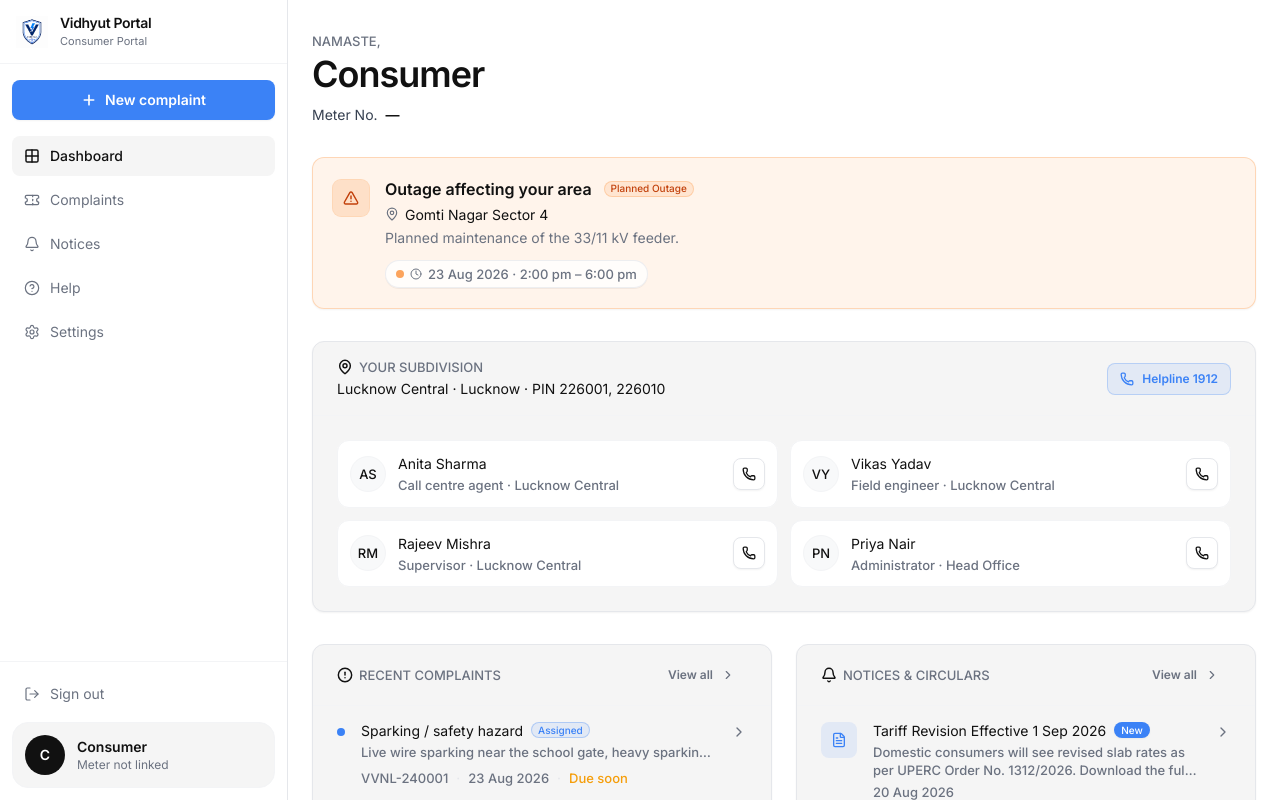
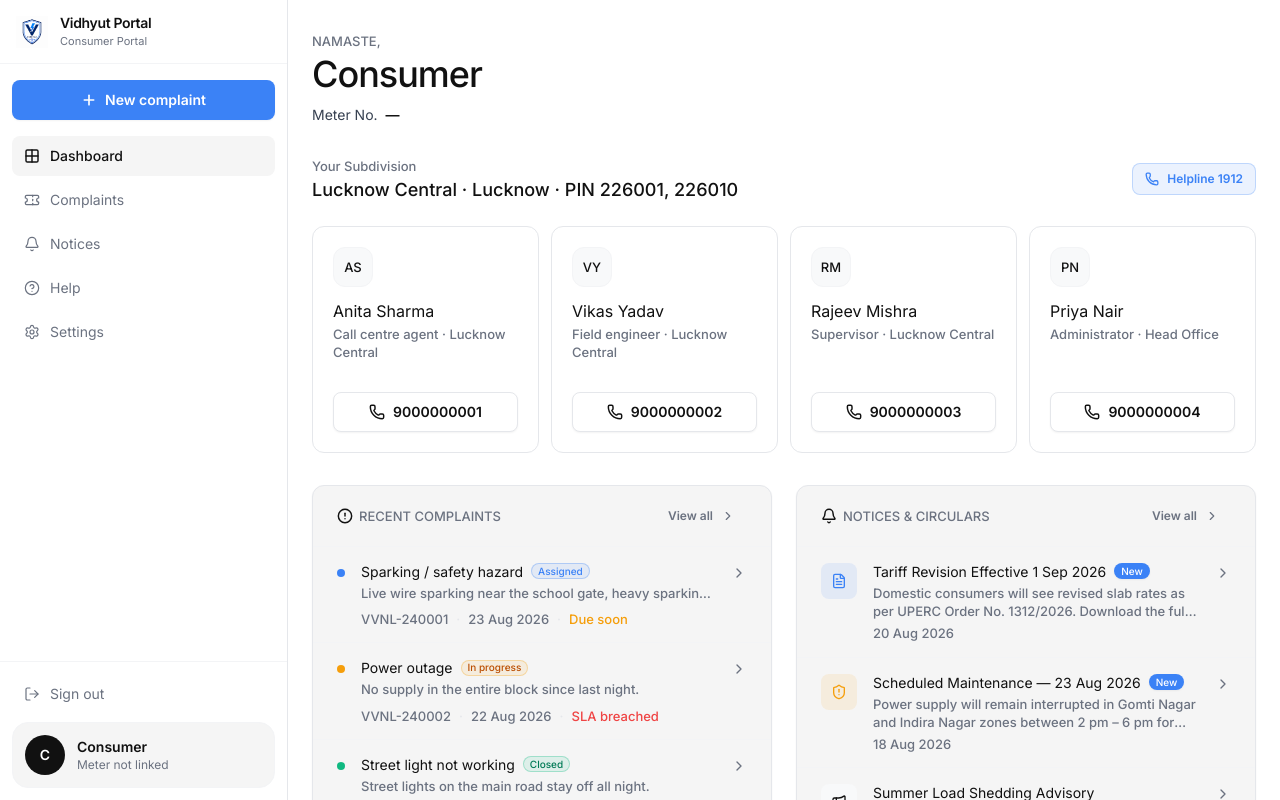
Before and after one commit to Sau-2003V/electric-department-gov-website-redesign, a Next.js app: page /dashboard in a window 1280 px wide. Shown: the top 800 px of the page. Built offline with nearby package versions, Linux system fonts and the light colour scheme; no server answers.

Commit message:
fixed dashboard page

```diff
--- a/src/app/(consumer)/dashboard/_components/SubdivisionSection.jsx
+++ b/src/app/(consumer)/dashboard/_components/SubdivisionSection.jsx
@@ -32,27 +32,18 @@ export default function SubdivisionSection({
   className,
 }) {
   return (
-    <section
-      aria-label="Subdivision Contacts"
-      className={cn(
-        "border-hairline bg-surface-card shadow-subtle overflow-hidden rounded-lg border",
-        className
-      )}
-    >
+    <section aria-label="Subdivision Contacts" className={cn(className)}>
       {/* Subdivision Header */}
-      <div className="border-hairline-soft flex flex-col items-start justify-between gap-3 border-b p-4 sm:flex-row sm:items-center sm:px-6 sm:py-4">
+      <div className="flex flex-col items-start justify-between gap-3 sm:flex-row sm:items-center sm:pb-6">
         <div>
           <div className="flex items-center gap-1.5">
-            <MapPin
-              className="text-primary size-4"
-              strokeWidth={2.2}
-              aria-hidden="true"
-            />
-            <p className="text-caption text-muted-text font-semibold tracking-wider uppercase">
+            <p className="text-caption text-muted-text font-medium tracking-wider">
               Your Subdivision
             </p>
           </div>
-          <p className="text-body-sm text-ink mt-0.5 font-medium">{location}</p>
+          <p className="text-title-md text-ink mt-0.5 font-normal">
+            {location}
+          </p>
         </div>
 
         <a href={`tel:${helpline}`} className="self-start sm:self-auto">
@@ -63,49 +54,67 @@ export default function SubdivisionSection({
         </a>
       </div>
 
-      {/* Contact Cards */}
-      <div className="grid grid-cols-1 gap-3 p-4 sm:grid-cols-2 sm:p-6">
+      {/* Contact Cards (Square Boxes in 4 Columns) */}
+      <div className="grid grid-cols-2 gap-2 sm:gap-3 lg:grid-cols-4">
         {contacts.map((contact) => (
           <div
             key={contact.phone}
-            className="border-hairline-soft bg-canvas hover:bg-surface-soft flex items-center justify-between gap-3 rounded-lg border p-3 transition-colors"
+            className="bg-canvas flex aspect-square flex-col justify-between rounded-lg border p-4 transition-colors sm:p-5"
           >
-            {/* Avatar initial */}
-            <div className="bg-surface-soft text-caption text-ink border-hairline-soft flex h-9 w-9 shrink-0 items-center justify-center rounded-full border font-semibold">
+            <div>
+              {/* Top Row: Avatar & Call Button */}
+              <div className="flex items-start justify-between gap-2">
+                <div className="bg-surface-soft text-caption text-ink border-hairline-soft mb-3 flex h-10 w-10 shrink-0 items-center justify-center rounded-lg border font-semibold">
                   {contact.name
                     .split(" ")
                     .map((n) => n[0])
                     .join("")
                     .slice(0, 2)}
                 </div>
+              </div>
 
-            <div className="min-w-0 flex-1">
-              <p className="text-body-sm text-ink truncate font-medium">
+              {/* Bottom: Contact Details */}
+              <div className="min-w-0">
+                <p className="text-body text-ink truncate font-medium">
                   {contact.name}
                 </p>
-              <p className="text-caption text-muted-text mt-0.5 truncate">
+                <p className="text-caption text-muted-text mt-0.5 line-clamp-2 leading-relaxed">
                   {contact.role}
                 </p>
+                {/* <a
+                  href={`tel:${contact.phone}`}
+                  className="text-caption text-primary mt-2 inline-flex items-center gap-1.5 font-mono font-medium hover:underline"
+                >
+                  <Phone
+                    className="size-3"
+                    strokeWidth={2}
+                    aria-hidden="true"
+                  />
+                  <span>{contact.phone}</span>
+                </a> */}
               </div>
-
+            </div>
+            <div>
               <a
                 href={`tel:${contact.phone}`}
                 aria-label={`Call ${contact.name}`}
-              className="shrink-0"
+                className="w-full shrink-0"
               >
                 <Button
                   type="button"
                   variant="secondary"
-                size="icon-compact"
                   aria-label={`Call ${contact.name}`}
+                  className="w-full"
                 >
                   <Phone
                     className="size-3.5"
                     strokeWidth={2.2}
                     aria-hidden="true"
                   />
+                  {contact.phone}
                 </Button>
               </a>
+            </div>
           </div>
         ))}
       </div>
--- a/src/app/(consumer)/dashboard/page.jsx
+++ b/src/app/(consumer)/dashboard/page.jsx
@@ -1,6 +1,6 @@
 import DashboardHeader from "./_components/DashboardHeader";
 import SubdivisionSection from "./_components/SubdivisionSection";
-import OutageAlert from "./_components/OutageAlert";
+// import OutageAlert from "./_components/OutageAlert";
 import RecentComplaints from "./_components/RecentComplaints";
 import RecentNotices from "./_components/RecentNotices";
 import { getUser } from "@/database/query/getUser";
@@ -41,7 +41,7 @@ export default function DashboardPage() {
         <DashboardHeader />
 
         {/* Outage banner — full width */}
-        <OutageAlert />
+        {/* <OutageAlert /> */}
 
         {/* Subdivision contacts — full width */}
         <SubdivisionSection />
--- a/src/app/globals.css
+++ b/src/app/globals.css
@@ -245,64 +245,64 @@
    ========================================================================== */
 
 @layer utilities {
-  /* Display XL: 64px (4rem), weight 600, line-height 1.05, tracking -2px (Cal Sans / Display) */
+  /* Display XL: 64px (4rem), weight 500, line-height 1.05, tracking -2px (Cal Sans / Display) */
   .text-display-xl {
     font-family: var(--font-display);
     font-size: 4rem;
     line-height: 1.05;
     letter-spacing: -2px;
-    font-weight: 600;
+    font-weight: 500;
   }
 
-  /* Display LG: 48px (3rem), weight 600, line-height 1.10, tracking -1.5px (Cal Sans / Display) */
+  /* Display LG: 48px (3rem), weight 500, line-height 1.10, tracking -1.5px (Cal Sans / Display) */
   .text-display-lg {
     font-family: var(--font-display);
     font-size: 3rem;
     line-height: 1.1;
     letter-spacing: -1.5px;
-    font-weight: 600;
+    font-weight: 500;
   }
 
-  /* Display MD: 36px (2.25rem), weight 600, line-height 1.15, tracking -1px (Cal Sans / Display) */
+  /* Display MD: 36px (2.25rem), weight 500, line-height 1.15, tracking -1px (Cal Sans / Display) */
   .text-display-md {
     font-family: var(--font-display);
     font-size: 2.25rem;
     line-height: 1.15;
     letter-spacing: -1px;
-    font-weight: 600;
+    font-weight: 500;
   }
 
-  /* Display SM: 28px (1.75rem), weight 600, line-height 1.20, tracking -0.5px (Cal Sans / Display) */
+  /* Display SM: 28px (1.75rem), weight 500, line-height 1.20, tracking -0.5px (Cal Sans / Display) */
   .text-display-sm {
     font-family: var(--font-display);
     font-size: 1.75rem;
     line-height: 1.2;
     letter-spacing: -0.5px;
-    font-weight: 600;
+    font-weight: 500;
   }
 
-  /* Title LG: 22px (1.375rem), weight 600, line-height 1.30, tracking -0.3px (Inter) */
+  /* Title LG: 22px (1.375rem), weight 500, line-height 1.30, tracking -0.3px (Inter) */
   .text-title-lg {
     font-size: 1.375rem;
     line-height: 1.3;
     letter-spacing: -0.3px;
-    font-weight: 600;
+    font-weight: 500;
   }
 
-  /* Title MD: 18px (1.125rem), weight 600, line-height 1.40, tracking 0 (Inter) */
+  /* Title MD: 18px (1.125rem), weight 500, line-height 1.40, tracking 0 (Inter) */
   .text-title-md {
     font-size: 1.125rem;
     line-height: 1.4;
     letter-spacing: 0;
-    font-weight: 600;
+    font-weight: 500;
   }
 
-  /* Title SM: 16px (1rem), weight 600, line-height 1.40, tracking 0 (Inter) */
+  /* Title SM: 16px (1rem), weight 500, line-height 1.40, tracking 0 (Inter) */
   .text-title-sm {
     font-size: 1rem;
     line-height: 1.4;
     letter-spacing: 0;
-    font-weight: 600;
+    font-weight: 500;
   }
 
   /* Body MD: 16px (1rem), weight 400, line-height 1.50, tracking 0 (Inter) */
@@ -349,12 +349,12 @@
     font-weight: 400;
   }
 
-  /* Button: 14px (0.875rem), weight 600, line-height 1.00, tracking 0 (Inter) */
+  /* Button: 14px (0.875rem), weight 500, line-height 1.00, tracking 0 (Inter) */
   .text-button {
     font-size: 0.875rem;
     line-height: 1;
     letter-spacing: 0;
-    font-weight: 600;
+    font-weight: 500;
   }
 
   /* Nav Link: 14px (0.875rem), weight 500, line-height 1.40, tracking 0 (Inter) */
```
Lines whose indentation alone changed are shown as unchanged.
